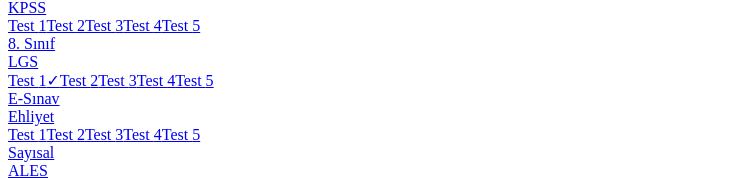
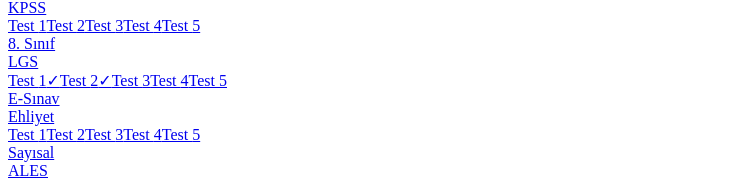
Before and after one commit to kuarkcoin/testdunya, a Next.js app: page / in a window 1280 px wide. Shown: the part 267-445 px from the top of the page, without its empty margins (0-731 px from the left). Built offline with nearby package versions, Linux system fonts and the light colour scheme.

Commit message:
Update page.tsx

```diff
--- a/app/page.tsx
+++ b/app/page.tsx
@@ -3,7 +3,7 @@
 import Link from 'next/link';
 import { Navbar } from './components/Navbar';
 
-// Sınav listesi (Renkler ve başlıklar ayarlı)
+// Sınav listesi
 const EXAMS = [
   { id: 'yks', name: 'YKS', subtitle: 'TYT + AYT', colors: 'from-emerald-400 to-emerald-600' },
   { id: 'kpss', name: 'KPSS', subtitle: 'GY + GK', colors: 'from-amber-400 to-orange-500' },
@@ -56,28 +56,37 @@ export default function HomePage() {
               {/* Altındaki Test 1–5 Butonları */}
               <div className="grid grid-cols-3 gap-2 mt-1">
                 {TESTS.map((n) => {
-                  // ÖZEL DURUM: LGS sınavı ve 1. Test ise
-                  const isLgsTest1 = exam.id === 'lgs' && n === 1;
+
+                  // Varsayılan Link
+                  let href = `/test/${exam.id}-test-${n}`;
+                  let isActive = false;
+
+                  // LGS İÇİN ÖZEL AYARLAR
+                  if (exam.id === 'lgs') {
+                    if (n === 1) {
+                      href = '/test/lgs-full';   // 1. Test -> İlk hazırladığın sayfa
+                      isActive = true;
+                    } else if (n === 2) {
+                      href = '/test/lgs-test-2'; // 2. Test -> Yeni hazırladığın sayfa
+                      isActive = true;
+                    }
+                  }
 
                   return (
                     <Link
                       key={n}
-                      href={
-                        isLgsTest1
-                          ? '/test/lgs-full'          // LGS Test 1 -> Bizim yeni JSON sayfasına
-                          : `/test/${exam.id}-test-${n}` // Diğerleri -> Standart yol
-                      }
+                      href={href}
                       className={`
                         rounded-xl border text-[11px] font-semibold text-center py-2 px-2 transition
                         ${
-                          isLgsTest1
-                            ? 'bg-emerald-100 border-emerald-300 text-emerald-800 hover:bg-emerald-200 shadow-sm' // Aktif olanı yeşil yap
-                            : 'bg-slate-100 border-slate-200 text-slate-700 hover:bg-slate-200 active:scale-95'   // Standart stil
+                          isActive
+                            ? 'bg-emerald-100 border-emerald-300 text-emerald-800 hover:bg-emerald-200 shadow-sm' // Aktif (Yeşil)
+                            : 'bg-slate-100 border-slate-200 text-slate-700 hover:bg-slate-200 active:scale-95'   // Pasif (Gri)
                         }
                       `}
                     >
                       Test {n}
-                      {isLgsTest1 && <span className="ml-1 text-emerald-600">✓</span>}
+                      {isActive && <span className="ml-1 text-emerald-600">✓</span>}
                     </Link>
                   );
                 })}
@@ -86,7 +95,7 @@ export default function HomePage() {
           ))}
         </div>
 
-        {/* Dipnot veya ek bilgi */}
+        {/* Dipnot */}
         <div className="text-center mt-12 text-slate-400 text-xs">
            <p className="mb-2">Diğer testler çok yakında eklenecektir.</p>
            <p className="td-hero-footnote">
```
